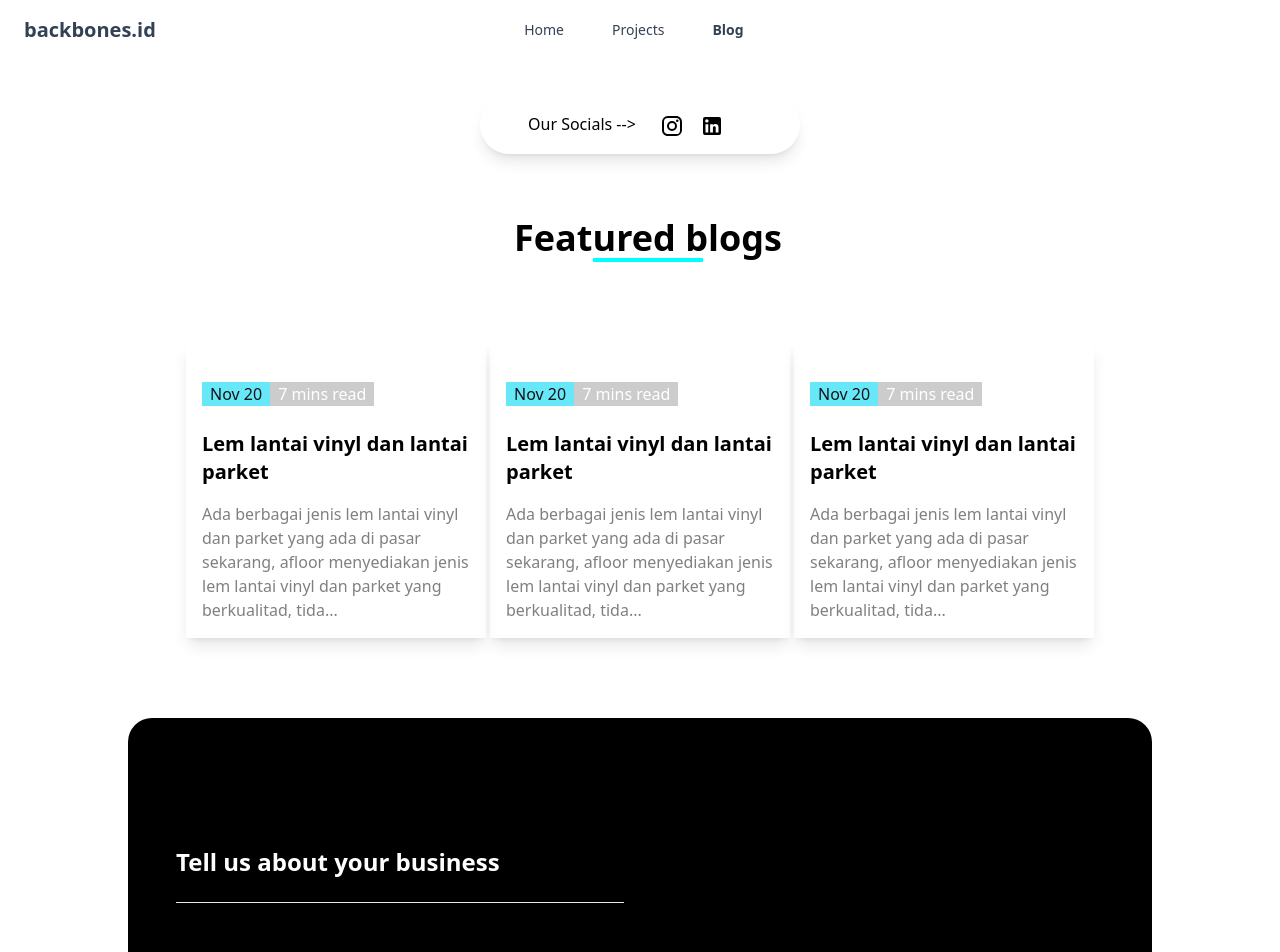
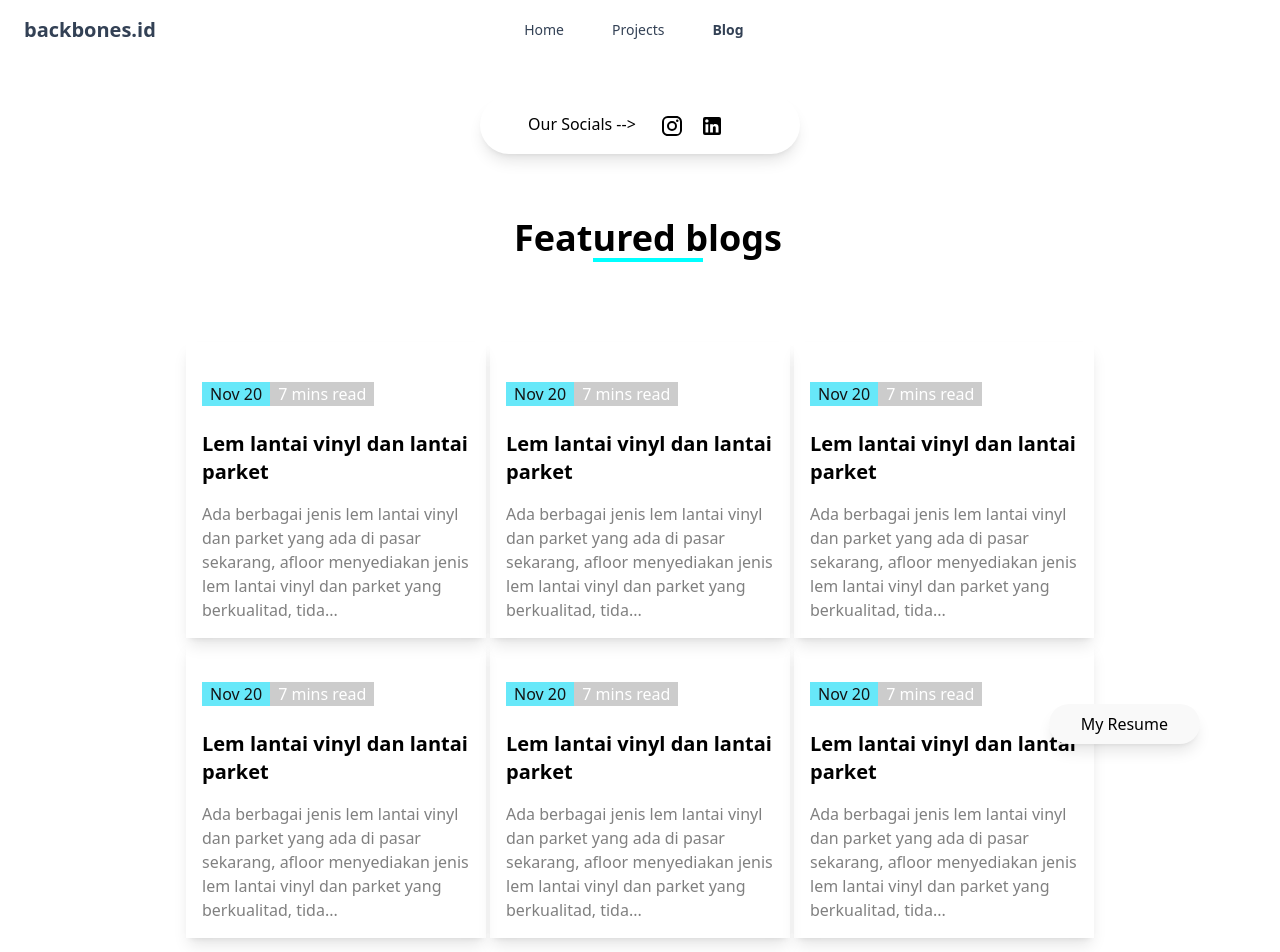
Before and after one commit to gearyaudie/backbone.id, a Next.js app: page /blog in a window 1280 px wide. Shown: the top 952 px of the page. Built offline with nearby package versions, Linux system fonts and the light colour scheme.

Commit message:
Loading tetris only once per session

```diff
--- /dev/null
+++ b/src/app/components/need-help.tsx
@@ -0,0 +1,17 @@
+import { Reveal } from "./reveal";
+
+export const NeedHelp = () => {
+
+    const openLink = () => {
+        window.open("https://gearyaudie.com", "_blank");
+    }
+
+    return (
+        <div
+            className="shadow-lg cursor-pointer rounded-3xl fixed bottom-14 right-20 px-8 py-2 bg-[#f9f9f9] hover:font-bold hover:bg-cyan-500 hover:text-white hover:scale-105 ease-in-out duration-200"
+            onClick={() => openLink()}
+        >
+          My Resume
+        </div>
+    )
+}
--- a/src/app/page.tsx
+++ b/src/app/page.tsx
@@ -7,15 +7,32 @@ import { Reveal } from './components/reveal';
 import { Footer } from './layouts/footer';
 import { useRouter } from "next/navigation";
 import TetrisLoader from './components/loading';
+import { NeedHelp } from './components/need-help';
 
 export default function Home() {
 
   const [timer, setTimer] = React.useState(true);
 
+  const [tetrisLoaded, setTetrisLoaded] = React.useState<any>(null);
+
+  const setLoaderSession = async () => {
+    let isTetrisLoaded = await sessionStorage.getItem("tetrisIsLoaded");
+
+    if(!tetrisLoaded) {
+      await sessionStorage.setItem("tetrisIsLoaded", "true");
+    } else {
+      setTetrisLoaded(null);
+      await sessionStorage.removeItem("tetrisIsLoaded");
+    }
+    await setTetrisLoaded(isTetrisLoaded);
+  }
+
   React.useEffect(() => {
     setTimeout(() => {
       setTimer(false)
-    }, 4000)
+    }, 3500)
+    setLoaderSession();
+
   }, [])
 
   return (
@@ -23,7 +40,7 @@ export default function Home() {
       //   <Content />
       // </Suspense>
       <>
-      { timer ? <TetrisLoader /> : <Content /> }
+      { timer && !tetrisLoaded ? <TetrisLoader /> : <Content /> }
       </>
   )
 }
@@ -79,6 +96,7 @@ const Content = () => {
         </div>
       </main>
       <Footer />
+      <NeedHelp />
     </div>
   </div>
   )
--- a/src/app/static/article-list.tsx
+++ b/src/app/static/article-list.tsx
@@ -53,4 +53,58 @@ export const ArticlesList = [
       body: `<p>Lem lantai vinyl: Dalam pemasangan lantai vinyl dan lantai parket terkadang dibutuhkan perekat agar lantai yang dipasang lebih kokoh dan kuat. Afloor menyediakan lem lantai vinyl / lem parket dalam kemasan 1kg, 4kg dan 20kg. Lem lantai vinyl yang dijual oleh afloor ini adalah jenis lem yang kuat, biasa digunakan untuk lantai vinyl, parket, karpet, dsb. Bekas lem lantai vinyl ini juga mudah dibersihkan, hanya dengan sabun solek sisa lem sudah bisa dibersihkan.</p>`,
       linkToProduct: "https://www.tokopedia.com/afloor/etalase/lem",
     },
+    {
+      slug: "lem-vinyl-parket-pvc",
+      title: "Lem lantai vinyl dan lantai parket",
+      linkToArticle: "/lem-vinyl-parket-pvc",
+      meta: {
+        title: "Lem lantai vinyl dan lantai parket",
+        description:
+          "Ada berbagai jenis lem lantai vinyl dan parket yang ada di pasar sekarang, afloor menyediakan jenis lem lantai vinyl dan parket yang berkualitad, tidak berbekas, dan kuat",
+        keywords:
+          "Lem lantai vinyl parket, lem perekat lantai kayu, lem lantai vinyl, lem untuk lantai vinyl, lantai vinyl, lantai parket, vinyl lem, parket lem, lem untuk parket, perekat vinyl, perekat parket",
+      },
+      keyword: "lem lantai vinyl",
+      image: "https://i.ibb.co/FgSWrzt/lem-1kg.jpg",
+      cardImg:
+        "https://i.ibb.co/gzr9YBC/Whats-App-Image-2022-08-20-at-6-04-27-PM-2.jpg",
+      body: `<p>Lem lantai vinyl: Dalam pemasangan lantai vinyl dan lantai parket terkadang dibutuhkan perekat agar lantai yang dipasang lebih kokoh dan kuat. Afloor menyediakan lem lantai vinyl / lem parket dalam kemasan 1kg, 4kg dan 20kg. Lem lantai vinyl yang dijual oleh afloor ini adalah jenis lem yang kuat, biasa digunakan untuk lantai vinyl, parket, karpet, dsb. Bekas lem lantai vinyl ini juga mudah dibersihkan, hanya dengan sabun solek sisa lem sudah bisa dibersihkan.</p>`,
+      linkToProduct: "https://www.tokopedia.com/afloor/etalase/lem",
+    },
+    {
+      slug: "lem-vinyl-parket-pvc",
+      title: "Lem lantai vinyl dan lantai parket",
+      linkToArticle: "/lem-vinyl-parket-pvc",
+      meta: {
+        title: "Lem lantai vinyl dan lantai parket",
+        description:
+          "Ada berbagai jenis lem lantai vinyl dan parket yang ada di pasar sekarang, afloor menyediakan jenis lem lantai vinyl dan parket yang berkualitad, tidak berbekas, dan kuat",
+        keywords:
+          "Lem lantai vinyl parket, lem perekat lantai kayu, lem lantai vinyl, lem untuk lantai vinyl, lantai vinyl, lantai parket, vinyl lem, parket lem, lem untuk parket, perekat vinyl, perekat parket",
+      },
+      keyword: "lem lantai vinyl",
+      image: "https://i.ibb.co/FgSWrzt/lem-1kg.jpg",
+      cardImg:
+        "https://i.ibb.co/gzr9YBC/Whats-App-Image-2022-08-20-at-6-04-27-PM-2.jpg",
+      body: `<p>Lem lantai vinyl: Dalam pemasangan lantai vinyl dan lantai parket terkadang dibutuhkan perekat agar lantai yang dipasang lebih kokoh dan kuat. Afloor menyediakan lem lantai vinyl / lem parket dalam kemasan 1kg, 4kg dan 20kg. Lem lantai vinyl yang dijual oleh afloor ini adalah jenis lem yang kuat, biasa digunakan untuk lantai vinyl, parket, karpet, dsb. Bekas lem lantai vinyl ini juga mudah dibersihkan, hanya dengan sabun solek sisa lem sudah bisa dibersihkan.</p>`,
+      linkToProduct: "https://www.tokopedia.com/afloor/etalase/lem",
+    },
+    {
+      slug: "lem-vinyl-parket-pvc",
+      title: "Lem lantai vinyl dan lantai parket",
+      linkToArticle: "/lem-vinyl-parket-pvc",
+      meta: {
+        title: "Lem lantai vinyl dan lantai parket",
+        description:
+          "Ada berbagai jenis lem lantai vinyl dan parket yang ada di pasar sekarang, afloor menyediakan jenis lem lantai vinyl dan parket yang berkualitad, tidak berbekas, dan kuat",
+        keywords:
+          "Lem lantai vinyl parket, lem perekat lantai kayu, lem lantai vinyl, lem untuk lantai vinyl, lantai vinyl, lantai parket, vinyl lem, parket lem, lem untuk parket, perekat vinyl, perekat parket",
+      },
+      keyword: "lem lantai vinyl",
+      image: "https://i.ibb.co/FgSWrzt/lem-1kg.jpg",
+      cardImg:
+        "https://i.ibb.co/gzr9YBC/Whats-App-Image-2022-08-20-at-6-04-27-PM-2.jpg",
+      body: `<p>Lem lantai vinyl: Dalam pemasangan lantai vinyl dan lantai parket terkadang dibutuhkan perekat agar lantai yang dipasang lebih kokoh dan kuat. Afloor menyediakan lem lantai vinyl / lem parket dalam kemasan 1kg, 4kg dan 20kg. Lem lantai vinyl yang dijual oleh afloor ini adalah jenis lem yang kuat, biasa digunakan untuk lantai vinyl, parket, karpet, dsb. Bekas lem lantai vinyl ini juga mudah dibersihkan, hanya dengan sabun solek sisa lem sudah bisa dibersihkan.</p>`,
+      linkToProduct: "https://www.tokopedia.com/afloor/etalase/lem",
+    },
   ];
--- a/src/pages/blog/index.tsx
+++ b/src/pages/blog/index.tsx
@@ -11,6 +11,7 @@ import { Socials } from '@/app/components/socials';
 import { Footer } from '@/app/layouts/footer';
 import { BlogCard } from '../../app/components/blog-card';
 import { ArticlesList } from '../../app/static/article-list';
+import { NeedHelp } from '@/app/components/need-help';
 
 export default function Blogs() {
 
@@ -66,6 +67,7 @@ export default function Blogs() {
             </main>
 
           <Footer />
+          <NeedHelp />
         </div>
       </div>
     )
--- a/src/pages/projects/index.tsx
+++ b/src/pages/projects/index.tsx
@@ -9,6 +9,7 @@ import { useScroll } from 'framer-motion';
 import { useRef, useEffect } from 'react';
 import { Socials } from '@/app/components/socials';
 import { Footer } from '@/app/layouts/footer';
+import { NeedHelp } from '@/app/components/need-help';
 
 export default function Projects() {
 
@@ -128,6 +129,7 @@ export default function Projects() {
             </div>
           </Reveal>
           <Footer />
+          <NeedHelp />
         </div>
       </div>
     )
```
